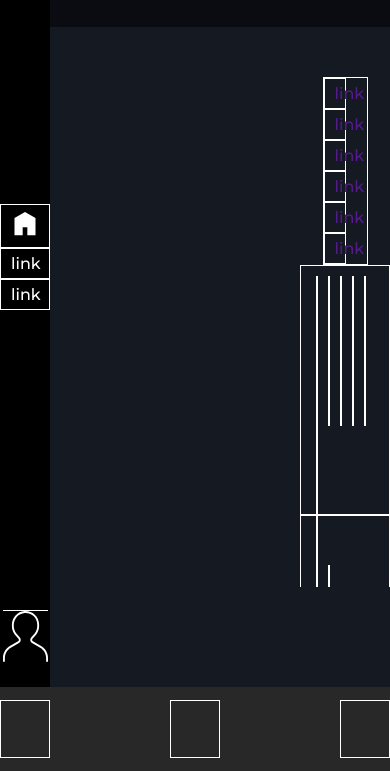
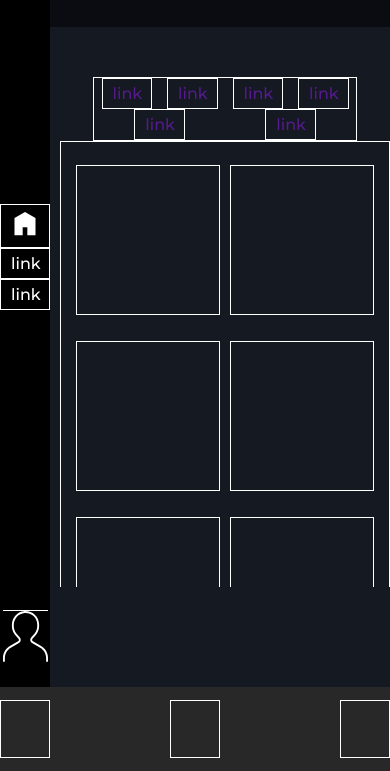
Before and after one commit to sirio95/html-css-spotifyweb, a plain HTML site: page index.html in a window 390 px wide. Shown: the part 73-844 px from the top of the page. Drawn offline with Linux system fonts and the light colour scheme.

Commit message:
responsive mobile

```diff
--- a/css/responsive.css
+++ b/css/responsive.css
@@ -11,11 +11,44 @@
     .playlist.none{
         display:none;
     }
-    .nav{
-        justify-self: flex-start;
+
+    /* spazio contenuti */
+    .content{
+        min-width: calc(100% - 60px);
     }
-    #user{
-        justify-self: flex-end;
+
+    /* guida navigazione */
+    .player-nav{
+        min-width:80%;
+    }
+    .guided-choices{
+        display:flex;
+        justify-content: space-around;
+        align-items: center;
+        flex-wrap: wrap;
+    }
+    .guided-choices li{
+        min-width: calc((100% - 60px) / 4);
+        margin: auto 5px;
+    }
+
+    /* spazio scorrimento */
+    .wrapper{
+        display:flex;
+        justify-content: space-around;
+        align-items: center;
+        flex-wrap: wrap;
+    }
+    .recent{
+        min-height: 550px;
+    }
+    .suggest, .artist{
+        min-height: 200px;
+    }
+
+    .item{
+        min-width: calc((100% - 20px) / 2);
+        max-height:150px;
     }
 
 }
--- a/css/style.css
+++ b/css/style.css
@@ -158,13 +158,15 @@ main{
 .player-nav{
     height:auto;
     width:50%;
-    margin:0 auto;
     border: 1px solid #fff;
-    margin-top:150px;
+    margin:150px auto 0px auto;
 }
 .guided-choices{
-    display: block;
     width:100%;
+    display:flex;
+    justify-content: space-around;
+    align-items: center;
+    flex-wrap: wrap;
 }
 
 .guided-choices li{
--- a/index.html
+++ b/index.html
@@ -99,8 +99,8 @@
                 </section>
 
                 <section class="wrapper artist">
-                    <div class="item artist"></div>
-                    <div class="item artist"></div>
+                    <div class="item round"></div>
+                    <div class="item round"></div>
                 </section>
             </div>
         </section>
```
